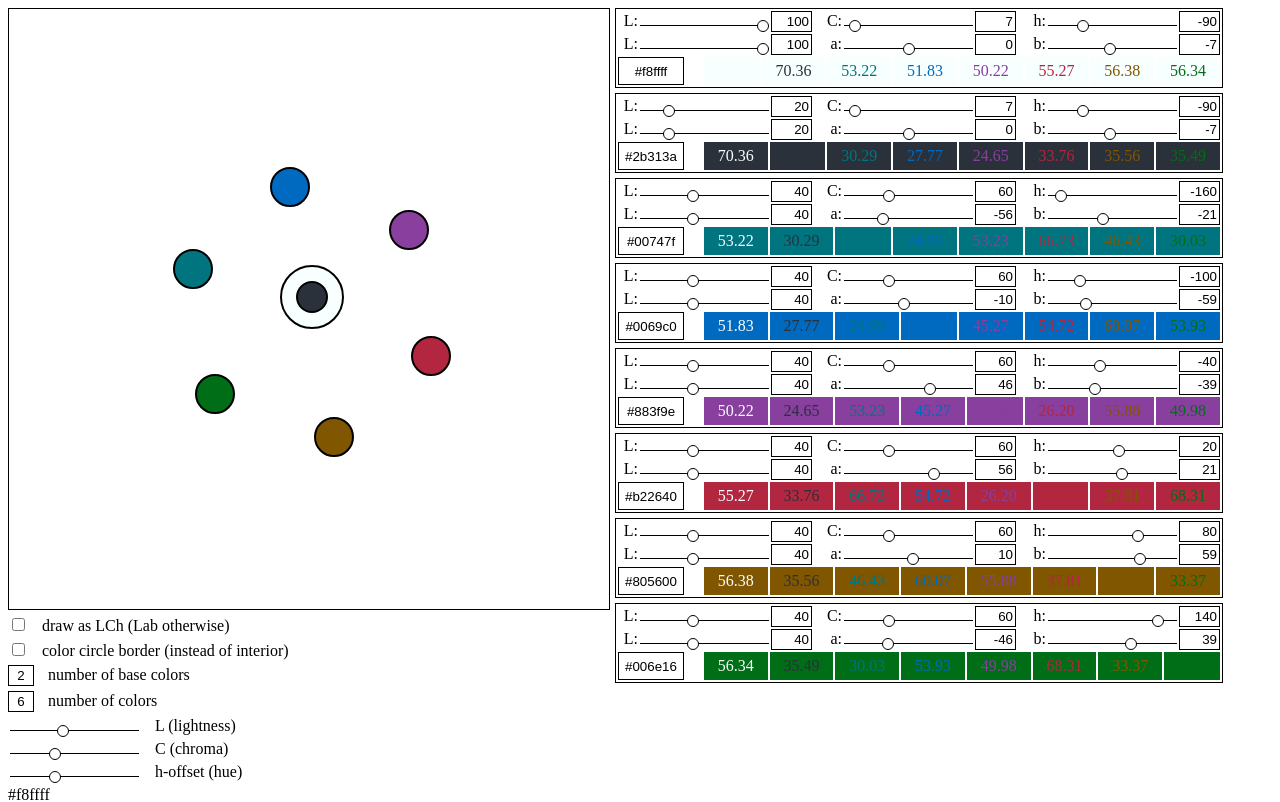
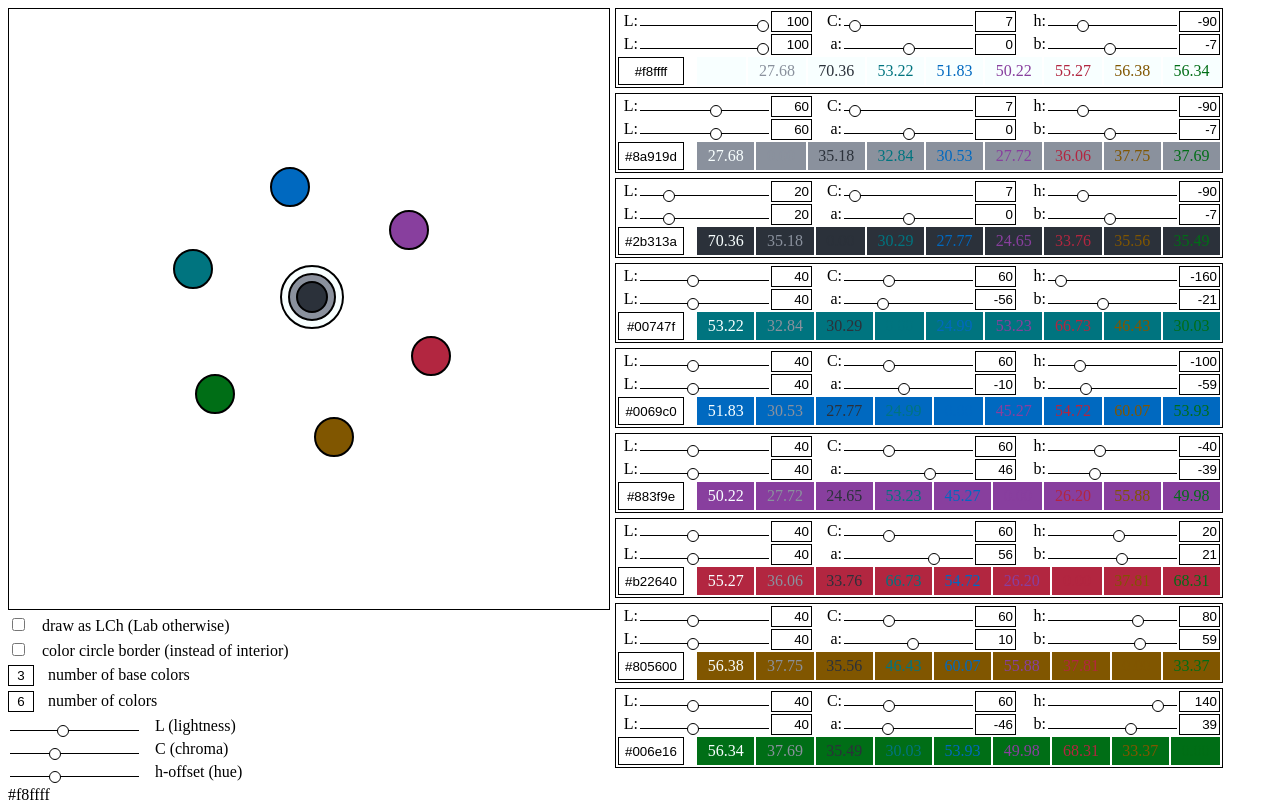
Before and after one commit to thobl/LCh-Lab-color-palette, a React (Create React App) app: page / in a window 1280 px wide. Shown: the top 802 px of the page. Built offline with nearby package versions, Linux system fonts and the light colour scheme.

Commit message:
some refactoring

```diff
--- a/src/Palette.tsx
+++ b/src/Palette.tsx
@@ -10,7 +10,12 @@ interface PaletteState {
   colors: Array<ColorLCh>;
   drawLCh: boolean;
   colorStroke: boolean;
-  n_base: number;
+  base_n: number;
+  base_L1: number;
+  base_L2: number;
+  base_C1: number;
+  base_C2: number;
+  base_h: number;
   n: number;
   offset: number;
   L: number;
@@ -30,10 +35,13 @@ class Palette extends React.Component<PaletteProps, PaletteState> {
       colors: [],
       drawLCh: false,
       colorStroke: false,
-      n_base: 2,
+      base_n: 3,
+      base_L1: 100,
+      base_L2: 0,
+      base_C1: 0,
+      base_C2: 0,
+      base_h: 0,
       n: 6,
-      // n_base: 10,
-      // n: 0,
       offset: 0.33333,
       L: 40,
       C: 60
@@ -68,7 +76,7 @@ class Palette extends React.Component<PaletteProps, PaletteState> {
 
   componentDidUpdate(_prevProps: PaletteProps, prevState: PaletteState) {
     if (prevState.n !== this.state.n
-      || prevState.n_base !== this.state.n_base
+      || prevState.base_n !== this.state.base_n
       || prevState.offset !== this.state.offset) {
       this.initializeColors();
     }
@@ -82,7 +90,7 @@ class Palette extends React.Component<PaletteProps, PaletteState> {
 
   private setColorPropertyAllExceptBase(prop: keyof ColorLCh, value: number) {
     let colors: Array<ColorLCh> = [...this.state.colors];
-    for (let i = this.state.n_base; i < colors.length; i++) {
+    for (let i = this.state.base_n; i < colors.length; i++) {
       colors[i][prop] = value;
     }
     this.setState({ 'colors': colors });
@@ -90,11 +98,11 @@ class Palette extends React.Component<PaletteProps, PaletteState> {
 
   private initializeColors() {
     let colors: Array<ColorLCh> = [];
-    const n_base = this.state.n_base;
+    const base_n = this.state.base_n;
     const minL = 20;
-    for (let i = n_base; i > 0; i--) {
+    for (let i = base_n; i > 0; i--) {
       colors.push({
-        h: -90, L: minL + (i - 1) * (100 - minL) / (n_base - 1), C: 7
+        h: -90, L: minL + (i - 1) * (100 - minL) / (base_n - 1), C: 7
       })
     }
     const n: number = this.state.n;
@@ -109,24 +117,60 @@ class Palette extends React.Component<PaletteProps, PaletteState> {
   }
 
   render(): JSX.Element {
+    const colors = this.state.colors;
+
+    // drawing the circles
     let id: number = 0;
-    const circles = this.state.colors.map((color: ColorLCh): JSX.Element => {
+    const circles = colors.map((color: ColorLCh): JSX.Element => {
       const css_color: string = LCh_to_CSS(color);
       return (<Circle key={`circle_${id++}`} x={this.x(color)} y={this.y(color)}
         r={this.r(color)} color={css_color} colorStroke={this.state.colorStroke} />);
     });
 
+    // controls for the individual colors
     id = 0;
-    const inputs = this.state.colors.map(() => {
+    const inputs = colors.map(() => {
       const handler = (colors: Array<ColorLCh>) => {
-        this.setState({ colors: colors });
+        this.setState({ 'colors': colors });
       };
-      return (<ColorInput key={`input_${id}`} colors={this.state.colors} id={id++} handler={handler} />);
+      return (<ColorInput key={`input_${id}`} colors={colors} id={id++} handler={handler} />);
     });
+
+    // output as hex (for copying somewhere)
     id = 0;
-    const hexOutput = this.state.colors.map((color: ColorLCh): JSX.Element => {
+    const hexOutput = colors.map((color: ColorLCh): JSX.Element => {
       return (<div key={`hexoutput_${id++}`}>{LCh_to_Hex(color)}</div>);
     });
+
+    // function generating controls for global options
+    type numberKeys = Exclude<keyof PaletteState, 'colors' | 'drawLCh' | 'colorStroke'>;
+    const inputSlider = (prop: numberKeys, min: number, max: number, label: string, factor: number = 1) => (
+      <div className='row'>
+        <input className='Slider' type='range' min={min} max={max} value={factor * this.state[prop]}
+          onChange={(e) => this.setState({ ...this.state, [prop]: parseFloat(e.target.value) / factor })
+          } />
+        <span className='Spacer'> </span>
+        {label}
+      </div>
+    );
+    const inputNumber = (prop: numberKeys, label: string) => (
+      <div className='row'>
+        <input className='nInput' type='text' value={this.state[prop]}
+          onChange={(e) => this.setState({ ...this.state, [prop]: parseFloat(e.target.value) })
+          } />
+        <span className='Spacer'> </span>
+        {label}
+      </div>
+    );
+    const inputBool = (prop: 'drawLCh' | 'colorStroke', label: string) => (
+      <div className='row'>
+        <input type='checkbox' checked={this.state[prop]}
+          onChange={(e) => this.setState({ ...this.state, [prop]: e.target.checked })
+          } />
+        <span className='Spacer'> </span>
+        {label}
+      </div>
+    );
 
     return (
       <div style={{ display: 'flex' }}>
@@ -134,46 +178,13 @@ class Palette extends React.Component<PaletteProps, PaletteState> {
           <div className='CircleBox' style={{ width: w + 'px', height: h + 'px' }}>
             {circles}
           </div>
-          <div className='row'>
-            <input type='checkbox' checked={this.state.drawLCh}
-              onChange={(e) => this.setState({ 'drawLCh': e.target.checked })} />
-            <span className='Spacer'> </span> draw as LCh (Lab otherwise)
-          </div>
-          <div className='row'>
-            <input type='checkbox' checked={this.state.colorStroke}
-              onChange={(e) => this.setState({ 'colorStroke': e.target.checked })} />
-            <span className='Spacer'> </span> color circle border (instead of interior)
-          </div>
-          <div className='row'>
-            <input className='nInput' type='text' value={this.state.n_base}
-              onChange={(e) => this.setState({ 'n_base': parseInt(e.target.value) })} />
-            <span className='Spacer'> </span>
-            number of base colors
-          </div>
-          <div className='row'>
-            <input className='nInput' type='text' value={this.state.n}
-              onChange={(e) => this.setState({ 'n': parseInt(e.target.value) })} />
-            <span className='Spacer'> </span>
-            number of colors
-          </div>
-          <div className='row'>
-            <input className='Slider' type='range' min='0' max='100' value={this.state.L}
-              onChange={(e) => this.setState({ 'L': parseFloat(e.target.value) })} />
-            <span className='Spacer'> </span>
-            L (lightness)
-          </div>
-          <div className='row'>
-            <input className='Slider' type='range' min='0' max='180' value={this.state.C}
-              onChange={(e) => this.setState({ 'C': parseFloat(e.target.value) })} />
-            <span className='Spacer'> </span>
-           C (chroma)
-          </div>
-          <div className='row'>
-            <input className='Slider' type='range' min='0' max='100' value={100 * this.state.offset}
-              onChange={(e) => this.setState({ 'offset': parseFloat(e.target.value) / 100 })} />
-            <span className='Spacer'> </span>
-            h-offset (hue)
-          </div>
+          {inputBool('drawLCh', 'draw as LCh (Lab otherwise)')}
+          {inputBool('colorStroke', 'color circle border (instead of interior)')}
+          {inputNumber('base_n', 'number of base colors')}
+          {inputNumber('n', 'number of colors')}
+          {inputSlider('L', 0, 100, 'L (lightness)')}
+          {inputSlider('C', 0, 180, 'C (chroma)')}
+          {inputSlider('offset', 0, 100, 'h-offset (hue)', 100)}
           {hexOutput}
         </div>
         <div>
```
